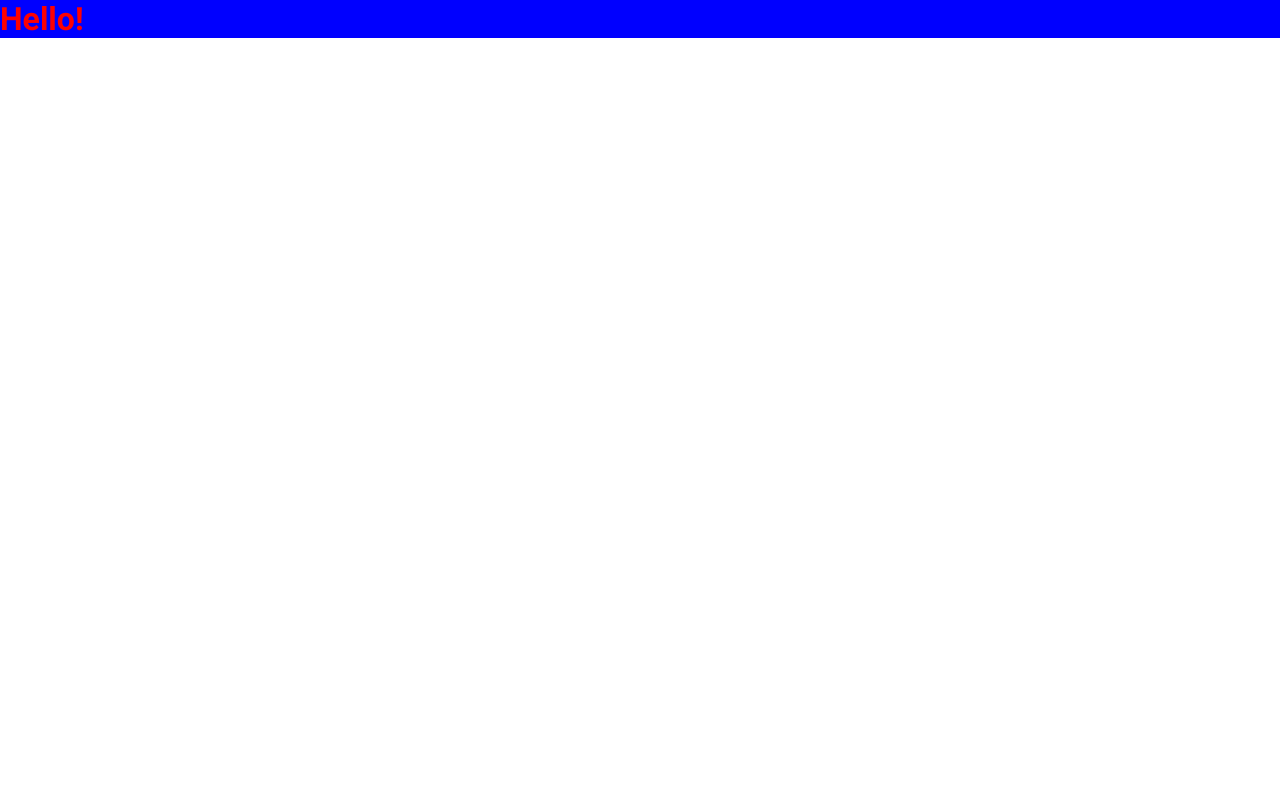
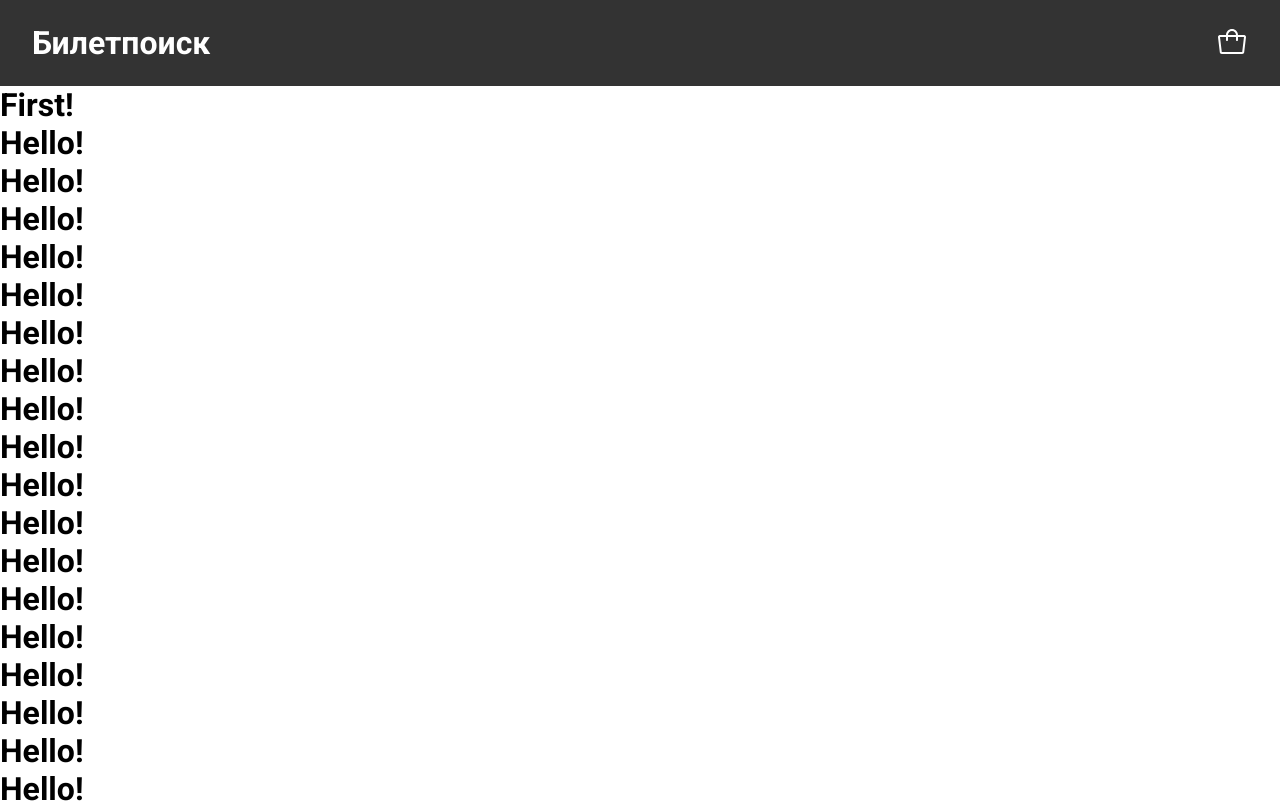
Before and after one commit to MaximFedarau/Biletopoisk, a Next.js app: page / in a window 1280 px wide. Shown: the top 803 px of the page. Built offline with nearby package versions, Linux system fonts and the light colour scheme.

Commit message:
feat: add Header Also add global.css variables

```diff
--- a/src/app/globals.css
+++ b/src/app/globals.css
@@ -1,3 +1,66 @@
+:root {
+  /* Colors */
+  --white: #FFFFFF;
+  --gray-1: #333333;
+  --orange: #FF5500;
+
+  /* Sizes */
+  --size-max: max-content;
+  --size-min: min-content;
+  --size-full: 100%;
+  --size-px: 1px;
+  --size-1: 0.125rem; /* 2px */
+  --size-2: 0.25rem; /* 4px */
+  --size-3: 0.375rem; /* 6px */
+  --size-4: 0.5rem; /* 8px */
+  --size-5: 0.625rem; /* 10px */
+  --size-6: 0.75rem; /* 12px */
+  --size-7: 0.875rem; /* 14px */
+  --size-8: 1rem; /* 16px */
+  --size-10: 1.25rem; /* 20px */
+  --size-12: 1.5rem; /* 24px */
+  --size-14: 1.75rem; /* 28px */
+  --size-16: 2rem; /* 32px */
+  --size-18: 2.25rem; /* 36px */
+  --size-20: 2.5rem; /* 40px */
+  --size-22: 2.75rem; /* 44px */
+  --size-24: 3rem; /* 48px */
+  --size-28: 3.5rem; /* 56px */
+  --size-32: 4rem; /* 64px */
+  --size-40: 5rem; /* 80px */
+
+  /* Font Sizes */
+  --text-xs: 0.75rem; /* 12px */
+  --text-sm: 0.875rem; /* 14px */
+  --text-md: 1rem; /* 16px */
+  --text-lg: 1.125rem; /* 18px */
+  --text-xl: 1.25rem; /* 20px */
+  --text-2xl: 1.5rem; /* 24px */
+  --text-3xl: 1.75rem; /* 28px */
+  --text-4xl: 2rem; /* 32px */
+
+  /* Font Weight */
+  --font-thin: 100;
+  --font-extralight: 200;
+  --font-light: 300;
+  --font-normal: 400;
+  --font-medium: 500;
+  --font-semibold: 600;
+  --font-bold: 700;
+  --font-extrabold: 800;
+  --font-black: 900;
+
+  /* Border Radius */
+  --rounded-sm: 0.125rem; /* 2px */
+  --rounded: 0.25rem; /* 4px */
+  --rounded-md: 0.375rem; /* 6px */
+  --rounded-lg: 0.5rem; /* 8px */
+  --rounded-xl: 0.75rem; /* 12px */
+  --rounded-2xl: 1rem; /* 16px */
+  --rounded-3xl: 1.5rem; /* 24px */
+  --rounded-full: 9999px;
+}
+
 * {
   box-sizing: border-box;
   padding: 0;
@@ -7,7 +70,6 @@
 html,
 body {
   max-width: 100vw;
-  overflow-x: hidden;
 }
 
 a {
--- a/src/app/layout.tsx
+++ b/src/app/layout.tsx
@@ -1,5 +1,7 @@
 import { ReactNode } from "react";
 import { Roboto } from "next/font/google";
+
+import { Header } from "@/components/Layout";
 
 import "./globals.css";
 
@@ -11,7 +13,10 @@ const roboto = Roboto({
 export default function RootLayout({ children }: { children: ReactNode }) {
   return (
     <html lang="ru">
-      <body className={roboto.className}>{children}</body>
+      <body className={roboto.className}>
+        <Header />
+        {children}
+      </body>
     </html>
   );
 }
--- a/src/app/page.module.css
+++ /dev/null
@@ -1,7 +0,0 @@
-.redfg {
-    color: red;
-}
-
-.bluebg {
-    background-color: blue;
-}
--- a/src/app/page.tsx
+++ b/src/app/page.tsx
@@ -1,11 +1,52 @@
-import classNames from "classnames";
+import { NextPage } from "next";
 
-import { redfg, bluebg } from "./page.module.css";
-
-export default function Home() {
+const Home: NextPage = () => {
   return (
     <main>
-      <h1 className={classNames(redfg, bluebg)}>Hello!</h1>
+      <h1>First!</h1>
+      <h1>Hello!</h1>
+      <h1>Hello!</h1>
+      <h1>Hello!</h1>
+      <h1>Hello!</h1>
+      <h1>Hello!</h1>
+      <h1>Hello!</h1>
+      <h1>Hello!</h1>
+      <h1>Hello!</h1>
+      <h1>Hello!</h1>
+
+      <h1>Hello!</h1>
+      <h1>Hello!</h1>
+      <h1>Hello!</h1>
+
+      <h1>Hello!</h1>
+      <h1>Hello!</h1>
+      <h1>Hello!</h1>
+
+      <h1>Hello!</h1>
+      <h1>Hello!</h1>
+      <h1>Hello!</h1>
+      <h1>Hello!</h1>
+      <h1>Hello!</h1>
+      <h1>Hello!</h1>
+      <h1>Hello!</h1>
+      <h1>Hello!</h1>
+      <h1>Hello!</h1>
+      <h1>Hello!</h1>
+      <h1>Hello!</h1>
+      <h1>Hello!</h1>
+
+      <h1>Hello!</h1>
+      <h1>Hello!</h1>
+      <h1>Hello!</h1>
+
+      <h1>Hello!</h1>
+      <h1>Hello!</h1>
+      <h1>Hello!</h1>
+
+      <h1>Hello!</h1>
+      <h1>Hello!</h1>
     </main>
   );
-}
+};
+
+export default Home;
--- /dev/null
+++ b/src/components/Layout/Header/index.tsx
@@ -0,0 +1,26 @@
+"use client";
+import { FC, useState } from "react";
+import NextImage from "next/image";
+import NextLink from "next/link";
+
+import basket from "public/icons/basket.svg";
+import styles from "./styles.module.css";
+
+export const Header: FC = () => {
+  const [itemsQuantity] = useState(0);
+  return (
+    <header className={styles.header}>
+      <NextLink href="/">
+        <p className={styles.header__title}>Билетпоиск</p>
+      </NextLink>
+      <section className={styles.header__basket}>
+        {Boolean(itemsQuantity) && (
+          <div className={styles["header__basket-items-quantity"]}>
+            {itemsQuantity}
+          </div>
+        )}
+        <NextImage src={basket} alt="basket" />
+      </section>
+    </header>
+  );
+};
--- /dev/null
+++ b/src/components/Layout/Header/styles.module.css
@@ -0,0 +1,33 @@
+.header {
+    display: flex;
+    justify-content: space-between;
+    align-items: center;
+    position: sticky;
+    top: 0;
+    background-color: var(--gray-1);
+    padding: var(--size-12) min(var(--size-16), 4vw);
+}
+
+.header__title {
+    font-size: var(--text-4xl);
+    font-weight: var(--font-bold);
+    color: var(--white);
+}
+
+.header__basket {
+    display: flex;
+    flex-direction: row;
+    align-items: center;
+    gap: var(--size-4);
+}
+
+.header__basket-items-quantity {
+    display: flex;
+    align-items: center;
+    justify-content: center;
+    background-color: var(--orange);
+    border-radius: var(--rounded-lg);
+    color: var(--white);
+    width: var(--size-14);
+    height: var(--size-14);
+}
--- /dev/null
+++ b/src/components/Layout/index.tsx
@@ -0,0 +1 @@
+export * from "./Header";
```
Also changed, not shown: public/icons/basket.svg (added).
